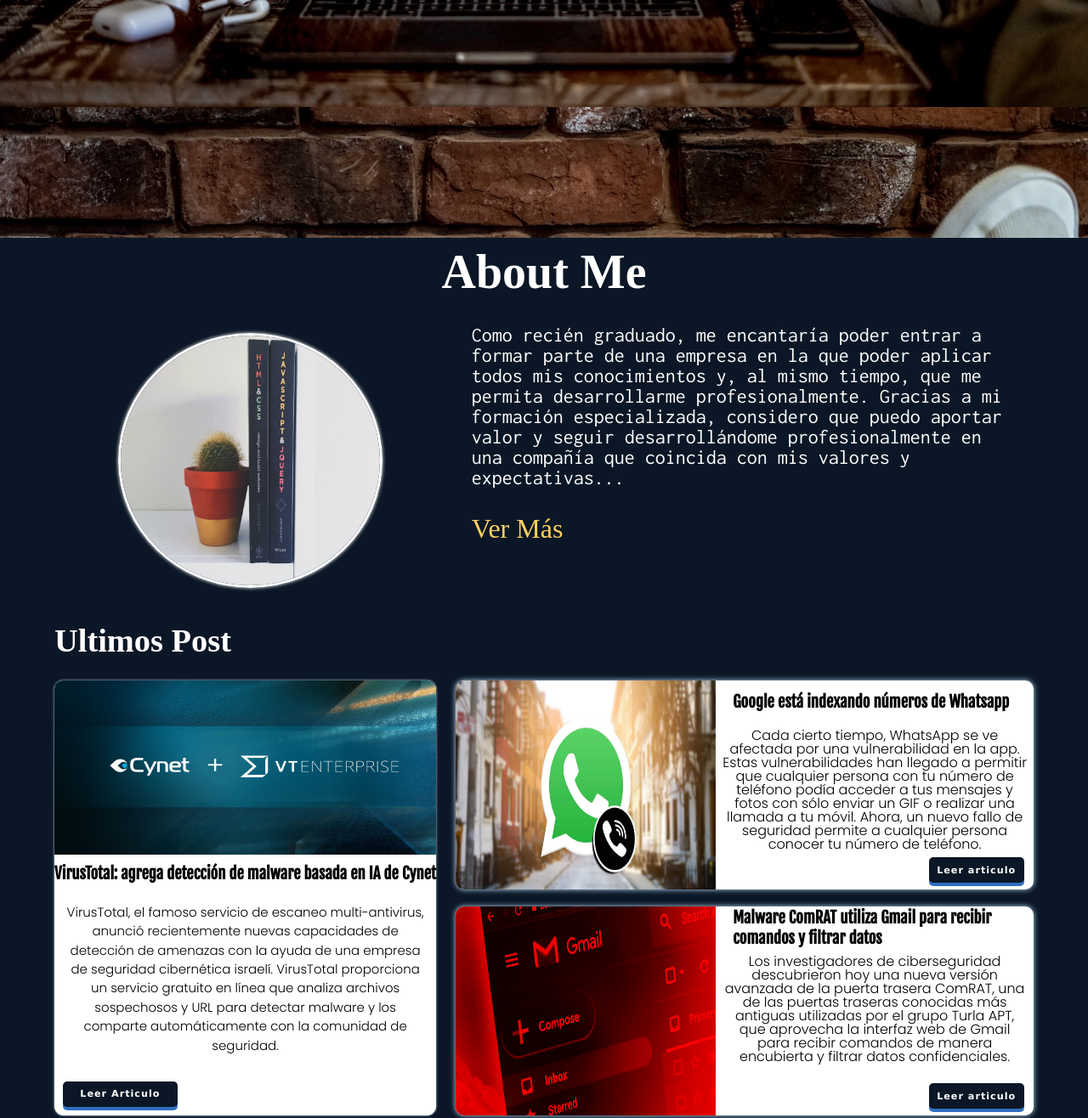
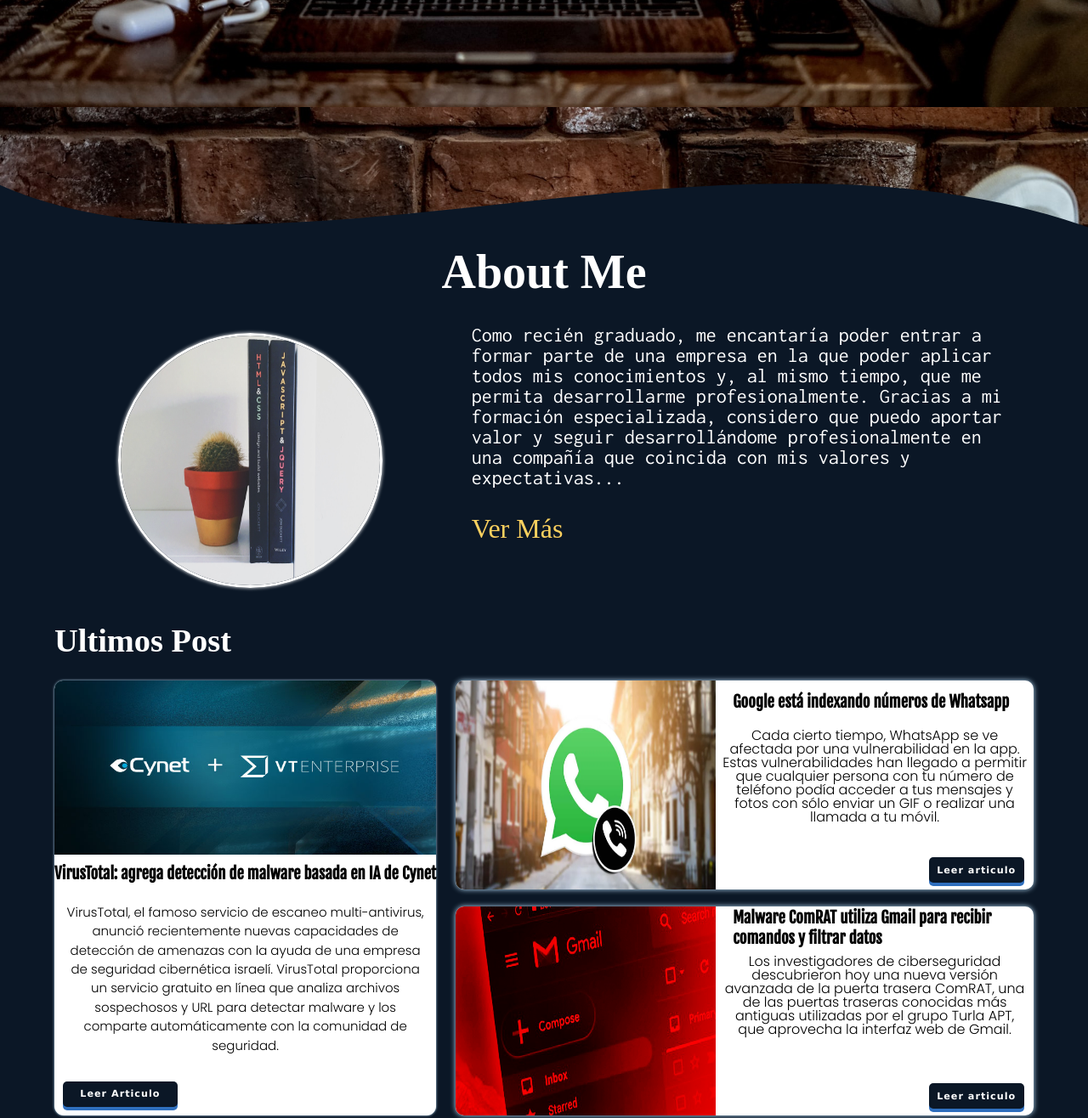
Before and after one commit to G0nov4/TechNova_Resp, a plain HTML site: page index.html in a window 1280 px wide. Shown: the part 520-1836 px from the top of the page at 85% size. Drawn offline with Linux system fonts and the light colour scheme.

```diff
--- a/index.html
+++ b/index.html
@@ -50,7 +50,12 @@
                 <div class="banner-5"></div>
                 <div class="banner-6"></div>
             </div>
-
+            <div class="end-banner" style="height: 150px; overflow: hidden;">
+                <svg viewBox="0 0 500 150" preserveAspectRatio="none" style="height: 100%; width: 100%;">
+                    <path d="M-8.47,69.37 C116.25,235.15 335.77,-32.28 507.33,136.47 L500.00,150.00 L0.00,150.00 Z" style="stroke: none; fill: rgba(11, 23, 38, 1);;">
+                    </path>
+                </svg>
+            </div>
 
         </div>
         <div class="container">
@@ -91,7 +96,7 @@
                     <div class="card-m-description">
                         <h3>Google está indexando números de Whatsapp</h3>
                         <p>Cada cierto tiempo, WhatsApp se ve afectada por una vulnerabilidad en la app. Estas vulnerabilidades han llegado a permitir que cualquier persona con tu número de teléfono podía acceder a tus mensajes y fotos con sólo enviar un
-                            GIF o realizar una llamada a tu móvil. Ahora, un nuevo fallo de seguridad permite a cualquier persona conocer tu número de teléfono.</p>
+                            GIF o realizar una llamada a tu móvil.</p>
                         <button class="btn" onclick="location.href='https://www.facebook.com'">Leer articulo</button>
                     </div>
                 </div>
@@ -100,7 +105,8 @@
                     <div class="card-m-description">
                         <h3>Malware ComRAT utiliza Gmail para recibir comandos y filtrar datos</h3>
                         <p>Los investigadores de ciberseguridad descubrieron hoy una nueva versión avanzada de la puerta trasera ComRAT, una de las puertas traseras conocidas más antiguas utilizadas por el grupo Turla APT, que aprovecha la interfaz web de
-                            Gmail para recibir comandos de manera encubierta y filtrar datos confidenciales.</p>
+                            Gmail.
+                        </p>
                         <button class="btn">Leer articulo</button>
                     </div>
                 </div>
```
